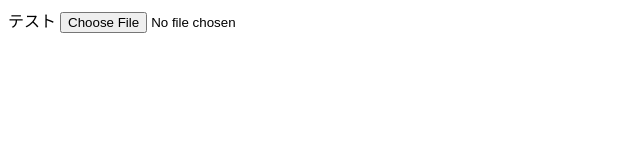
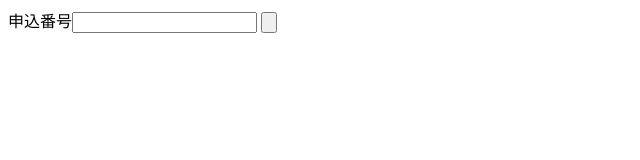
Before and after one commit to hiisssaaaa/camera_test, a plain HTML site: page index.html in a window 1280 px wide. Shown: the whole page, without its empty margins (0-640 px from the left). Drawn offline with Linux system fonts and the light colour scheme.

Commit message:
Update index.html

```diff
--- a/index.html
+++ b/index.html
@@ -3,8 +3,8 @@
 </head>
 <body>
 	<div>
-		<span>テスト</span>
-		<input type="file" capture="environment" accept="image/*">
+		申込番号<input class="moban" type="text">
+		<input type="button" capture="camera" accept="image/*">
 	</div>
 </body>
 </html>
```
